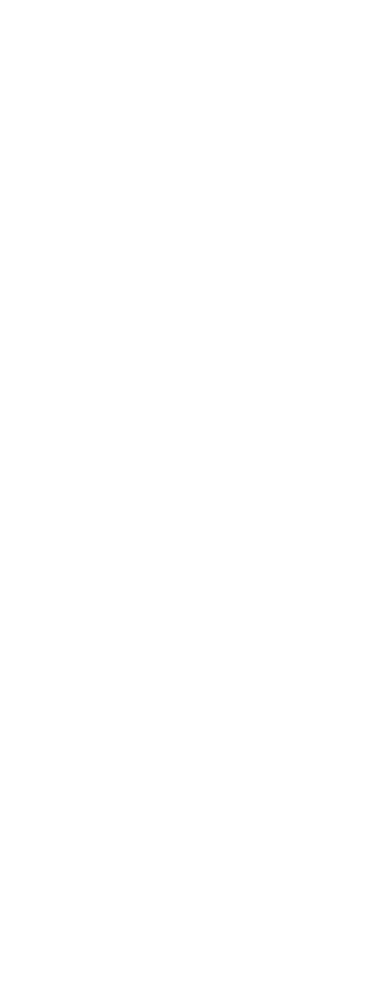
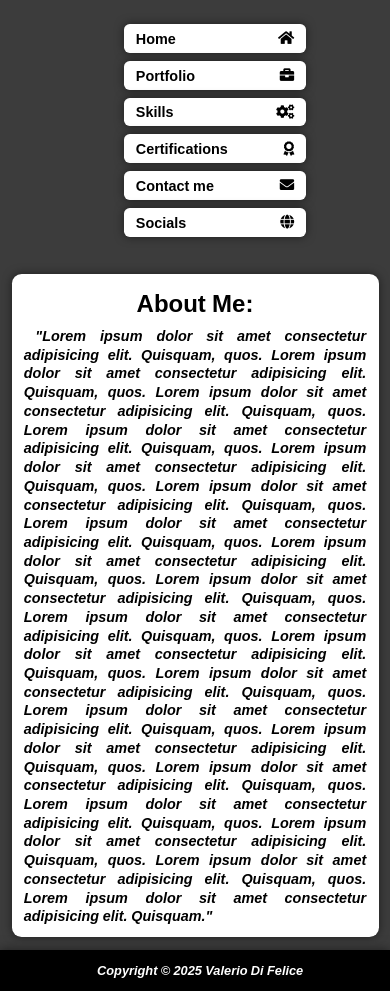
Before and after one commit to UnluckyRio/Curriculum-Vitae-Valerio-Di-Felice, a plain HTML site: page html/about-me.html in a window 390 px wide. Before the commit the page ends 844 px from the top, so only its background shows below. Drawn offline with Linux system fonts and the light colour scheme.

Commit message:
Add About Me page with styles and update favicon
Created about-me.html with navigation, placeholder content, and a styled layout using a new about-me.css file. Added a new curriculum vitae icon and updated index.html to use the new favicon and improved head section structure.

```diff
--- /dev/null
+++ b/assets/css/about-me.css
@@ -0,0 +1,389 @@
+/* General */
+
+* {
+  font-family: "Noto Sans Georgian", sans-serif; /* Imposta il font per tutti gli elementi */
+}
+
+body {
+  background-color: #3c3c3c; /* Colore di sfondo grigio scuro */
+  min-height: 100vh; /* Altezza minima del 100% della viewport */
+  display: flex; /* Layout flexbox per il body */
+  flex-direction: column; /* Direzione verticale */
+  margin: 0; /* Rimuove i margini predefiniti */
+  animation: fadeInUp 0.8s ease-out; /* Animazione di entrata per il body */
+}
+
+/* Nav */
+
+nav {
+  display: flex; /* Layout flexbox per la navigazione */
+  justify-content: center; /* Centra orizzontalmente */
+  align-items: flex-start; /* Allinea in alto */
+  /* margin-top: 2em; */ /* Rimosso per posizionare la navbar in alto */
+  padding: 1em 0em 1em 0em; /* Padding ridotto a sinistra (top, right, bottom, left) */
+}
+
+nav ul {
+  display: flex; /* Layout flexbox per la lista */
+  flex-direction: row; /* Direzione orizzontale */
+  justify-content: center; /* Centra orizzontalmente */
+  align-items: center; /* Centra verticalmente gli elementi */
+  gap: 1em; /* Spazio uniforme tra gli elementi */
+  flex-wrap: wrap; /* Permette il wrap su schermi piccoli */
+}
+
+li {
+  list-style: none; /* Rimuove i punti della lista */
+  /* margin-bottom: 1em; */ /* Rimosso per layout orizzontale */
+  display: flex; /* Layout flexbox per ogni elemento */
+  justify-content: center; /* Centra orizzontalmente */
+  align-items: center; /* Centra verticalmente */
+  /* margin-right: 1.5em; */ /* Sostituito con gap nel parent */
+  cursor: pointer; /* Cambia il cursore in pointer */
+  user-select: none; /* Impedisce la selezione del testo */
+  animation: fadeInUp 0.8s ease-out both; /* Animazione per ogni elemento della lista */
+}
+
+/* Animazione ritardata per ogni elemento della lista */
+li:nth-child(1) {
+  animation-delay: 1.2s;
+} /* Primo elemento con ritardo di 1.2s */
+li:nth-child(2) {
+  animation-delay: 1.4s;
+} /* Secondo elemento con ritardo di 1.4s */
+li:nth-child(3) {
+  animation-delay: 1.6s;
+} /* Terzo elemento con ritardo di 1.6s */
+li:nth-child(4) {
+  animation-delay: 1.8s;
+} /* Quarto elemento con ritardo di 1.8s */
+li:nth-child(5) {
+  animation-delay: 2s;
+} /* Quinto elemento con ritardo di 2.0s */
+li:nth-child(6) {
+  animation-delay: 2.2s;
+} /* Sesto elemento con ritardo di 2.2s */
+
+a {
+  text-decoration: none; /* Rimuove la sottolineatura del link */
+  display: flex; /* Layout flexbox per il link */
+  justify-content: space-between; /* Distribuisce lo spazio tra testo e icona */
+  align-items: center; /* Centra verticalmente */
+  width: 10em; /* Larghezza del link */
+  height: 2em; /* Altezza del link */
+  border-radius: 0.5em; /* Bordi arrotondati */
+  background-color: #fff; /* Sfondo bianco */
+  color: #000; /* Testo nero */
+  font-size: 1.2em; /* Dimensione del font */
+  font-weight: bold; /* Font in grassetto */
+  box-shadow: 0 0 10px 0 rgba(0, 0, 0, 0.5); /* Ombra del link */
+  transition: all 0.3s ease; /* Transizione fluida per tutti i cambiamenti */
+  cursor: pointer; /* Cambia il cursore in pointer */
+  user-select: none; /* Impedisce la selezione del testo */
+  padding: 0 1em; /* Padding orizzontale per spazio ai bordi */
+  position: relative; /* Posizione relativa per gli effetti pseudo-elementi */
+  overflow: hidden; /* Nasconde il contenuto che esce dal link */
+}
+
+/* Effetto di brillantezza al hover */
+a::before {
+  content: ""; /* Contenuto vuoto per il pseudo-elemento */
+  position: absolute; /* Posizione assoluta */
+  top: 0; /* Attaccato in alto */
+  left: -100%; /* Inizia fuori dal link a sinistra */
+  width: 100%; /* Larghezza completa */
+  height: 100%; /* Altezza completa */
+  background: linear-gradient(
+    90deg,
+    transparent,
+    rgba(255, 255, 255, 0.4),
+    transparent
+  ); /* Gradiente di brillantezza */
+  transition: left 0.5s; /* Transizione per il movimento */
+}
+
+a:hover::before {
+  left: 100%; /* Si sposta completamente a destra */
+}
+
+a:hover {
+  background-color: #000; /* Sfondo nero al hover */
+  color: #fff; /* Testo bianco al hover */
+  box-shadow: 0 0 10px 0 rgba(0, 0, 0, 0.5); /* Ombra al hover */
+  transform: scale(1.05) translateY(-2px); /* Effetto di sollevamento */
+}
+
+/* Animazione per le icone */
+a i {
+  transition: all 0.3s ease; /* Transizione fluida per tutti i cambiamenti */
+}
+
+a:hover i {
+  transform: rotate(360deg) scale(1.2); /* Rotazione e ingrandimento dell'icona */
+  color: #ffd700; /* Cambia colore dell'icona al hover in oro */
+}
+
+/* Main */
+
+.container-about-me {
+  display: flex; /* Layout flexbox per il container */
+  flex-direction: column; /* Direzione verticale */
+  justify-content: center; /* Centra orizzontalmente */
+  align-items: center; /* Centra verticalmente */
+  margin-top: 2em; /* Spazio sopra il container */
+  margin-bottom: 2em; /* Spazio sotto il container */
+  margin-left: auto; /* Centra automaticamente a sinistra */
+  margin-right: auto; /* Centra automaticamente a destra */
+  padding: 1em; /* Padding per il container */
+  border-radius: 1em; /* Bordi arrotondati */
+  background-color: #fff; /* Sfondo bianco */
+  box-shadow: 0 0 10px 0 rgba(0, 0, 0, 0.5); /* Ombra del container */
+  max-width: 800px; /* Larghezza massima del container */
+  width: 90%; /* Larghezza responsiva del 90% */
+}
+
+h1 {
+  font-size: 2.5em; /* Dimensione del font del titolo */
+  font-weight: bold; /* Font in grassetto */
+  color: #000; /* Colore nero del testo */
+  margin-left: 1em; /* Spazio a sinistra del titolo */
+  margin-top: 0.5em; /* Spazio sopra il titolo */
+  margin-bottom: 0.5em; /* Spazio sotto il titolo */
+  text-align: center; /* Allinea il testo al centro */
+  animation: fadeInRight 1.2s ease-out 0.6s both; /* Animazione ritardata */
+}
+
+p {
+  font-size: 1.2em; /* Dimensione del font del testo */
+  color: #000; /* Colore nero del testo */
+  margin-left: 1em; /* Spazio a sinistra del testo */
+  margin-right: 1em; /* Spazio a destra del testo */
+  margin-top: 0.5em; /* Spazio sopra il testo */
+  margin-bottom: 0.5em; /* Spazio sotto il testo */
+  text-align: justify; /* Allinea il testo a destra e a sinistra */
+  line-height: 1.5; /* Spazio tra le linee */
+  text-indent: 2em; /* Indenta il testo */
+  font-weight: bold; /* Font in grassetto */
+  font-style: italic; /* Font in corsivo */
+  font-size: 1.2em; /* Dimensione del font del testo */
+  font-family: "Noto Sans Georgian", sans-serif; /* Font per il testo */
+}
+/* Footer */
+
+footer {
+  background-color: #000; /* Sfondo nero */
+  display: flex; /* Layout flexbox per il footer */
+  justify-content: center; /* Centra orizzontalmente */
+  align-items: center; /* Centra verticalmente */
+  margin-top: auto; /* Spinge il footer in fondo */
+  padding: 1em 0; /* Padding verticale */
+  box-shadow: 0 0 10px 0 rgba(0, 0, 0, 0.5); /* Ombra del footer */
+  animation: fadeInUp 1s ease-out 2.4s both; /* Animazione ritardata */
+}
+
+footer p {
+  color: #fff; /* Testo bianco */
+  transition: all 0.3s ease; /* Transizione fluida per tutti i cambiamenti */
+}
+
+footer p:hover {
+  color: #ffd700; /* Cambia colore al hover in oro */
+  transform: scale(1.05); /* Ingrandisce leggermente al hover */
+}
+
+/* Media Query per tablet (768px - 1024px) */
+@media screen and (max-width: 1024px) {
+  nav {
+    padding: 0.8em 0; /* Riduce il padding della navbar */
+  }
+
+  nav ul {
+    gap: 0.8em; /* Riduce lo spazio tra gli elementi */
+  }
+
+  a {
+    width: 8.5em; /* Riduce la larghezza dei link */
+    height: 1.8em; /* Riduce l'altezza dei link */
+    font-size: 1.1em; /* Riduce la dimensione del font */
+    padding: 0 0.8em; /* Riduce il padding */
+  }
+
+  .container-about-me {
+    max-width: 90%; /* Aumenta la larghezza massima */
+    margin-top: 1.5em; /* Riduce lo spazio sopra */
+    margin-bottom: 1.5em; /* Riduce lo spazio sotto */
+    padding: 0.8em; /* Riduce il padding */
+  }
+
+  h1 {
+    font-size: 2.2em; /* Riduce la dimensione del titolo */
+    margin-left: 0.8em; /* Riduce il margine sinistro */
+    margin-right: 0.8em; /* Aggiunge margine destro */
+  }
+
+  p {
+    font-size: 1.1em; /* Riduce la dimensione del testo */
+    margin-left: 0.8em; /* Riduce il margine sinistro */
+    margin-right: 0.8em; /* Riduce il margine destro */
+    text-indent: 1.5em; /* Riduce l'indentazione */
+  }
+}
+
+/* Media Query per dispositivi mobili grandi (481px - 767px) */
+@media screen and (max-width: 767px) {
+  nav {
+    padding: 0.6em 0; /* Riduce ulteriormente il padding */
+  }
+
+  nav ul {
+    flex-direction: column; /* Cambia direzione in verticale */
+    gap: 0.6em; /* Riduce lo spazio tra gli elementi */
+  }
+
+  a {
+    width: 12em; /* Aumenta la larghezza per il layout verticale */
+    height: 2.2em; /* Aumenta l'altezza per una migliore usabilità */
+    font-size: 1em; /* Riduce la dimensione del font */
+    padding: 0 1em; /* Mantiene il padding orizzontale */
+  }
+
+  .container-about-me {
+    max-width: 95%; /* Aumenta ulteriormente la larghezza */
+    margin-top: 1em; /* Riduce lo spazio sopra */
+    margin-bottom: 1em; /* Riduce lo spazio sotto */
+    padding: 0.6em; /* Riduce il padding */
+    border-radius: 0.8em; /* Riduce il border-radius */
+  }
+
+  h1 {
+    font-size: 1.8em; /* Riduce ulteriormente la dimensione del titolo */
+    margin-left: 0.5em; /* Riduce il margine sinistro */
+    margin-right: 0.5em; /* Riduce il margine destro */
+    margin-top: 0.3em; /* Riduce lo spazio sopra */
+    margin-bottom: 0.3em; /* Riduce lo spazio sotto */
+  }
+
+  p {
+    font-size: 1em; /* Riduce la dimensione del testo */
+    margin-left: 0.5em; /* Riduce il margine sinistro */
+    margin-right: 0.5em; /* Riduce il margine destro */
+    margin-top: 0.3em; /* Riduce lo spazio sopra */
+    margin-bottom: 0.3em; /* Riduce lo spazio sotto */
+    text-indent: 1em; /* Riduce ulteriormente l'indentazione */
+    line-height: 1.4; /* Riduce leggermente l'interlinea */
+  }
+
+  footer {
+    padding: 0.8em 0; /* Riduce il padding del footer */
+  }
+
+  footer p {
+    font-size: 0.9em; /* Riduce la dimensione del testo del footer */
+  }
+}
+
+/* Media Query per dispositivi mobili piccoli (fino a 480px) */
+@media screen and (max-width: 480px) {
+  nav {
+    padding: 0.5em 0; /* Riduce ulteriormente il padding */
+  }
+
+  nav ul {
+    gap: 0.5em; /* Riduce ulteriormente lo spazio */
+  }
+
+  a {
+    width: 11em; /* Riduce leggermente la larghezza */
+    height: 2em; /* Riduce leggermente l'altezza */
+    font-size: 0.9em; /* Riduce ulteriormente la dimensione del font */
+    padding: 0 0.8em; /* Riduce il padding */
+    border-radius: 0.4em; /* Riduce il border-radius */
+  }
+
+  .container-about-me {
+    max-width: 98%; /* Aumenta ulteriormente la larghezza */
+    margin-top: 0.8em; /* Riduce ulteriormente lo spazio sopra */
+    margin-bottom: 0.8em; /* Riduce ulteriormente lo spazio sotto */
+    padding: 0.5em; /* Riduce ulteriormente il padding */
+    border-radius: 0.6em; /* Riduce ulteriormente il border-radius */
+  }
+
+  h1 {
+    font-size: 1.5em; /* Riduce ulteriormente la dimensione del titolo */
+    margin-left: 0.3em; /* Riduce ulteriormente il margine sinistro */
+    margin-right: 0.3em; /* Riduce ulteriormente il margine destro */
+    margin-top: 0.2em; /* Riduce ulteriormente lo spazio sopra */
+    margin-bottom: 0.2em; /* Riduce ulteriormente lo spazio sotto */
+  }
+
+  p {
+    font-size: 0.9em; /* Riduce ulteriormente la dimensione del testo */
+    margin-left: 0.3em; /* Riduce ulteriormente il margine sinistro */
+    margin-right: 0.3em; /* Riduce ulteriormente il margine destro */
+    margin-top: 0.2em; /* Riduce ulteriormente lo spazio sopra */
+    margin-bottom: 0.2em; /* Riduce ulteriormente lo spazio sotto */
+    text-indent: 0.8em; /* Riduce ulteriormente l'indentazione */
+    line-height: 1.3; /* Riduce ulteriormente l'interlinea */
+  }
+
+  footer {
+    padding: 0.6em 0; /* Riduce ulteriormente il padding del footer */
+  }
+
+  footer p {
+    font-size: 0.8em; /* Riduce ulteriormente la dimensione del testo del footer */
+  }
+}
+
+/* Media Query per dispositivi molto piccoli (fino a 320px) */
+@media screen and (max-width: 320px) {
+  nav {
+    padding: 0.4em 0; /* Riduce ulteriormente il padding */
+  }
+
+  nav ul {
+    gap: 0.4em; /* Riduce ulteriormente lo spazio */
+  }
+
+  a {
+    width: 10em; /* Riduce ulteriormente la larghezza */
+    height: 1.8em; /* Riduce ulteriormente l'altezza */
+    font-size: 0.8em; /* Riduce ulteriormente la dimensione del font */
+    padding: 0 0.6em; /* Riduce ulteriormente il padding */
+    border-radius: 0.3em; /* Riduce ulteriormente il border-radius */
+  }
+
+  .container-about-me {
+    max-width: 99%; /* Aumenta ulteriormente la larghezza */
+    margin-top: 0.6em; /* Riduce ulteriormente lo spazio sopra */
+    margin-bottom: 0.6em; /* Riduce ulteriormente lo spazio sotto */
+    padding: 0.4em; /* Riduce ulteriormente il padding */
+    border-radius: 0.5em; /* Riduce ulteriormente il border-radius */
+  }
+
+  h1 {
+    font-size: 1.3em; /* Riduce ulteriormente la dimensione del titolo */
+    margin-left: 0.2em; /* Riduce ulteriormente il margine sinistro */
+    margin-right: 0.2em; /* Riduce ulteriormente il margine destro */
+    margin-top: 0.15em; /* Riduce ulteriormente lo spazio sopra */
+    margin-bottom: 0.15em; /* Riduce ulteriormente lo spazio sotto */
+  }
+
+  p {
+    font-size: 0.8em; /* Riduce ulteriormente la dimensione del testo */
+    margin-left: 0.2em; /* Riduce ulteriormente il margine sinistro */
+    margin-right: 0.2em; /* Riduce ulteriormente il margine destro */
+    margin-top: 0.15em; /* Riduce ulteriormente lo spazio sopra */
+    margin-bottom: 0.15em; /* Riduce ulteriormente lo spazio sotto */
+    text-indent: 0.6em; /* Riduce ulteriormente l'indentazione */
+    line-height: 1.2; /* Riduce ulteriormente l'interlinea */
+  }
+
+  footer {
+    padding: 0.5em 0; /* Riduce ulteriormente il padding del footer */
+  }
+
+  footer p {
+    font-size: 0.7em; /* Riduce ulteriormente la dimensione del testo del footer */
+  }
+}
--- a/html/about-me.html
+++ b/html/about-me.html
@@ -0,0 +1,100 @@
+<!DOCTYPE html>
+<html lang="en">
+  <head>
+    <meta charset="UTF-8" />
+    <meta name="viewport" content="width=device-width, initial-scale=1.0" />
+    <title>Curriculum Vitae Valerio Di Felice - About me</title>
+    <!-- Icona -->
+    <link
+      rel="icon"
+      type="image/png"
+      href="../assets/img/icons8-curriculum-vitae-100.png"
+    />
+    <!-- CSS -->
+    <link rel="stylesheet" href="../assets/css/about-me.css" />
+    <!-- Font -->
+    <link rel="preconnect" href="https://fonts.googleapis.com" />
+    <link rel="preconnect" href="https://fonts.gstatic.com" crossorigin />
+    <link
+      href="https://fonts.googleapis.com/css2?family=Noto+Sans+Georgian:wght@100..900&display=swap"
+      rel="stylesheet"
+    />
+    <!-- Font Awesome -->
+    <link
+      rel="stylesheet"
+      href="https://cdnjs.cloudflare.com/ajax/libs/font-awesome/5.15.4/css/all.min.css"
+      integrity="sha512-1ycn6IcaQQ40/MKBW2W4Rhis/DbILU74C1vSrLJxCq57o941Ym01SwNsOMqvEBFlcgUa6xLiPY/NS5R+E6ztJQ=="
+      crossorigin="anonymous"
+      referrerpolicy="no-referrer"
+    />
+    <!-- fine head -->
+  </head>
+  <!-- Body -->
+  <body>
+    <!-- Header -->
+    <header>
+      <nav>
+        <ul>
+          <li>
+            <a href="index.html">Home<i class="fas fa-home"></i></a>
+          </li>
+          <li>
+            <a href="portfolio.html"
+              >Portfolio<i class="fas fa-briefcase"></i
+            ></a>
+          </li>
+          <li>
+            <a href="skills.html">Skills<i class="fas fa-cogs"></i></a>
+          </li>
+          <li>
+            <a href="certifications.html"
+              >Certifications<i class="fas fa-award"></i
+            ></a>
+          </li>
+          <li>
+            <a href="contact-me.html"
+              >Contact me<i class="fas fa-envelope"></i
+            ></a>
+          </li>
+          <li>
+            <a href="socials.html">Socials<i class="fas fa-globe"></i></a>
+          </li>
+        </ul>
+      </nav>
+    </header>
+    <!-- Main -->
+    <main>
+      <div class="container-about-me">
+        <h1>About Me:</h1>
+        <p>
+          "Lorem ipsum dolor sit amet consectetur adipisicing elit. Quisquam,
+          quos. Lorem ipsum dolor sit amet consectetur adipisicing elit.
+          Quisquam, quos. Lorem ipsum dolor sit amet consectetur adipisicing
+          elit. Quisquam, quos. Lorem ipsum dolor sit amet consectetur
+          adipisicing elit. Quisquam, quos. Lorem ipsum dolor sit amet
+          consectetur adipisicing elit. Quisquam, quos. Lorem ipsum dolor sit
+          amet consectetur adipisicing elit. Quisquam, quos. Lorem ipsum dolor
+          sit amet consectetur adipisicing elit. Quisquam, quos. Lorem ipsum
+          dolor sit amet consectetur adipisicing elit. Quisquam, quos. Lorem
+          ipsum dolor sit amet consectetur adipisicing elit. Quisquam, quos.
+          Lorem ipsum dolor sit amet consectetur adipisicing elit. Quisquam,
+          quos. Lorem ipsum dolor sit amet consectetur adipisicing elit.
+          Quisquam, quos. Lorem ipsum dolor sit amet consectetur adipisicing
+          elit. Quisquam, quos. Lorem ipsum dolor sit amet consectetur
+          adipisicing elit. Quisquam, quos. Lorem ipsum dolor sit amet
+          consectetur adipisicing elit. Quisquam, quos. Lorem ipsum dolor sit
+          amet consectetur adipisicing elit. Quisquam, quos. Lorem ipsum dolor
+          sit amet consectetur adipisicing elit. Quisquam, quos. Lorem ipsum
+          dolor sit amet consectetur adipisicing elit. Quisquam, quos. Lorem
+          ipsum dolor sit amet consectetur adipisicing elit. Quisquam, quos.
+          Lorem ipsum dolor sit amet consectetur adipisicing elit. Quisquam."
+        </p>
+      </div>
+    </main>
+    <!-- Footer -->
+    <footer>
+      <p>Copyright &copy; 2025 Valerio Di Felice</p>
+    </footer>
+  </body>
+  <!-- fine body -->
+</html>
```
Also changed, not shown: html/index.html (+7 -1 lines), assets/img/icons8-curriculum-vitae-100.png (added).
